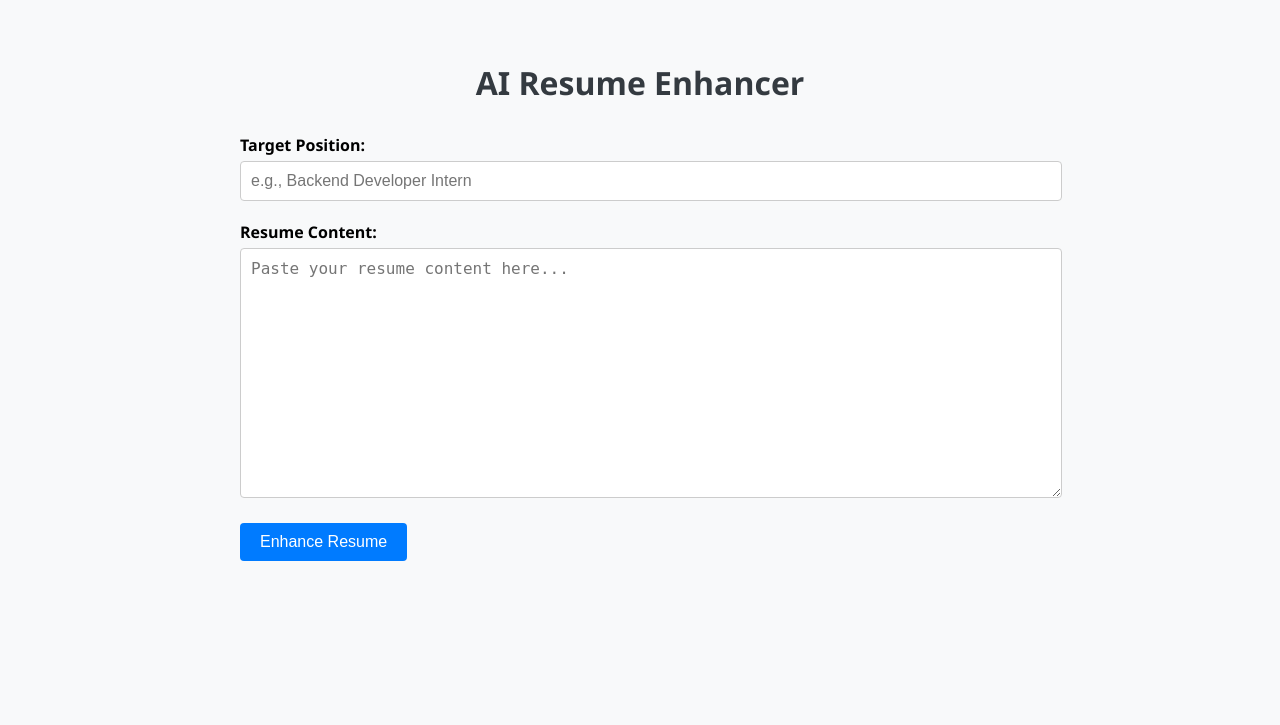
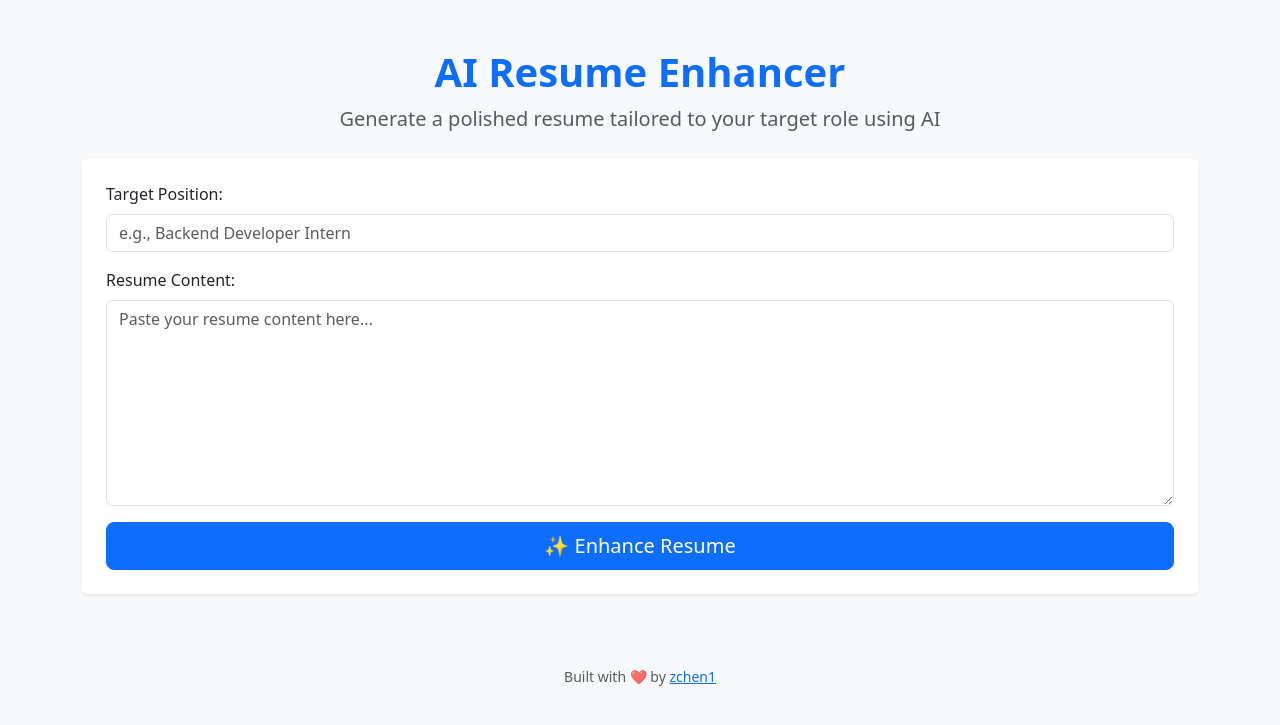
Before and after one commit to zchen1/resume_enhancer, a Flask app: page / in a window 1280 px wide. Shown: the top 725 px of the page. Run offline with Flask 3, Linux system fonts and the light colour scheme.

Commit message:
UI: Improve homepage styling with Bootstrap

```diff
--- a/templates/index.html
+++ b/templates/index.html
@@ -3,80 +3,53 @@
 <head>
     <meta charset="UTF-8">
     <title>AI Resume Enhancer</title>
-    <style>
-        body {
-            font-family: "Segoe UI", "Helvetica", sans-serif;
-            background-color: #f8f9fa;
-            padding: 40px;
-            max-width: 800px;
-            margin: auto;
-        }
+    <meta name="viewport" content="width=device-width, initial-scale=1">
+    <!-- Bootstrap CSS CDN -->
+    <link href="https://cdn.jsdelivr.net/npm/bootstrap@5.3.2/dist/css/bootstrap.min.css" rel="stylesheet">
+</head>
+<body class="bg-light">
 
-        h1 {
-            color: #343a40;
-            text-align: center;
-            margin-bottom: 30px;
-        }
+    <!-- Header -->
+    <div class="container py-5">
+        <div class="text-center mb-4">
+            <h1 class="fw-bold text-primary">AI Resume Enhancer</h1>
+            <p class="lead text-muted">Generate a polished resume tailored to your target role using AI</p>
+        </div>
 
-        label {
-            font-weight: bold;
-            display: block;
-            margin-top: 20px;
-            margin-bottom: 5px;
-        }
+        <!-- Form -->
+        <form method="POST" class="bg-white p-4 rounded shadow-sm">
+            <div class="mb-3">
+                <label for="job" class="form-label">Target Position:</label>
+                <input type="text" class="form-control" name="job" placeholder="e.g., Backend Developer Intern">
+            </div>
 
-        input[type="text"],
-        textarea {
-            width: 100%;
-            padding: 10px;
-            font-size: 1rem;
-            border: 1px solid #ccc;
-            border-radius: 4px;
-            resize: vertical;
-        }
+            <div class="mb-3">
+                <label for="resume" class="form-label">Resume Content:</label>
+                <textarea class="form-control" name="resume" rows="8" placeholder="Paste your resume content here..."></textarea>
+            </div>
 
-        button {
-            margin-top: 20px;
-            padding: 10px 20px;
-            font-size: 1rem;
-            background-color: #007bff;
-            color: white;
-            border: none;
-            border-radius: 4px;
-            cursor: pointer;
-        }
+            <div class="d-grid">
+                <button type="submit" class="btn btn-primary btn-lg">✨ Enhance Resume</button>
+            </div>
+        </form>
 
-        button:hover {
-            background-color: #0056b3;
-        }
+        <!-- Result -->
+        {% if result %}
+        <div class="card mt-5">
+            <div class="card-header bg-success text-white">
+                Optimized Resume
+            </div>
+            <div class="card-body">
+                <pre class="mb-0">{{ result }}</pre>
+            </div>
+        </div>
+        {% endif %}
+    </div>
 
-        .result-box {
-            background-color: #fff;
-            border: 1px solid #ddd;
-            padding: 20px;
-            margin-top: 30px;
-            border-radius: 4px;
-            white-space: pre-wrap;
-        }
-    </style>
-</head>
-<body>
-    <h1>AI Resume Enhancer</h1>
-    <form method="POST">
-        <label for="job">Target Position:</label>
-        <input type="text" name="job" placeholder="e.g., Backend Developer Intern">
+    <!-- Footer -->
+    <footer class="text-center text-muted py-4 small">
+        Built with ❤️ by <a href="https://github.com/zchen1" target="_blank">zchen1</a>
+    </footer>
 
-        <label for="resume">Resume Content:</label>
-        <textarea name="resume" rows="12" placeholder="Paste your resume content here..."></textarea>
-
-        <button type="submit">Enhance Resume</button>
-    </form>
-
-    {% if result %}
-        <div class="result-box">
-            <h2>Optimized Resume:</h2>
-            {{ result }}
-        </div>
-    {% endif %}
 </body>
 </html>
```
